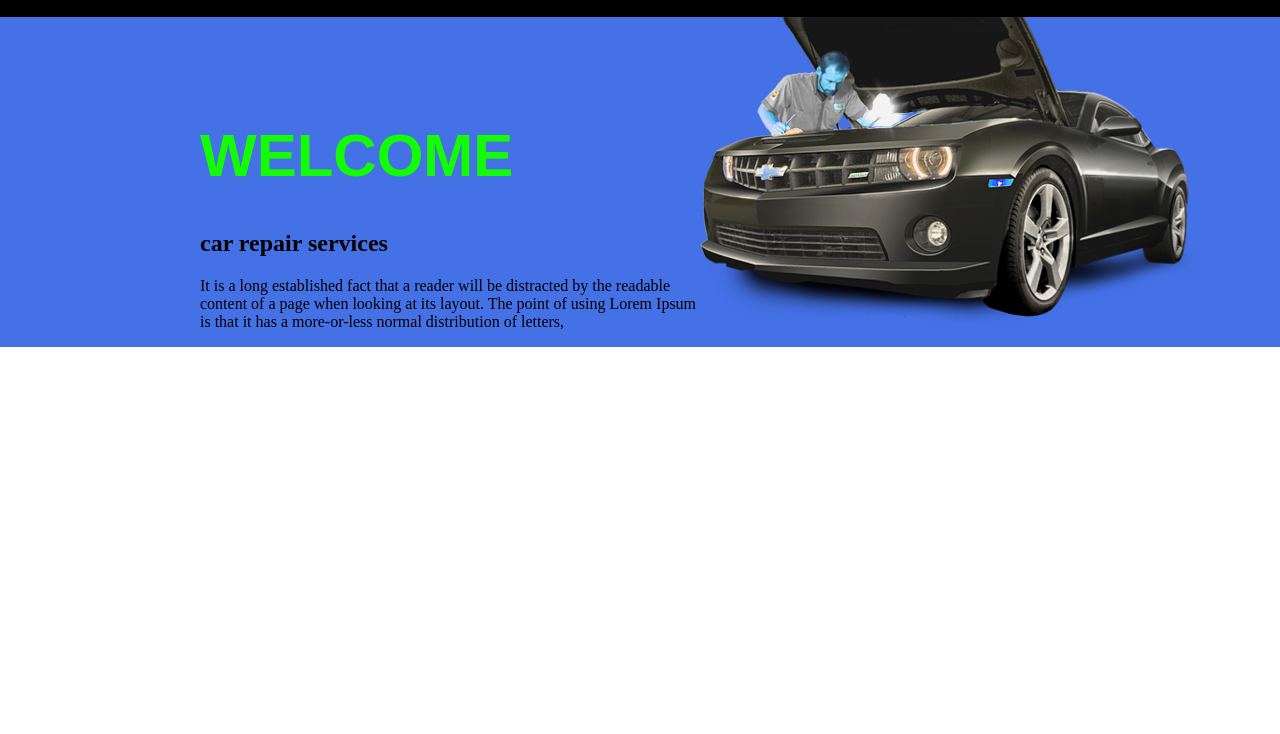
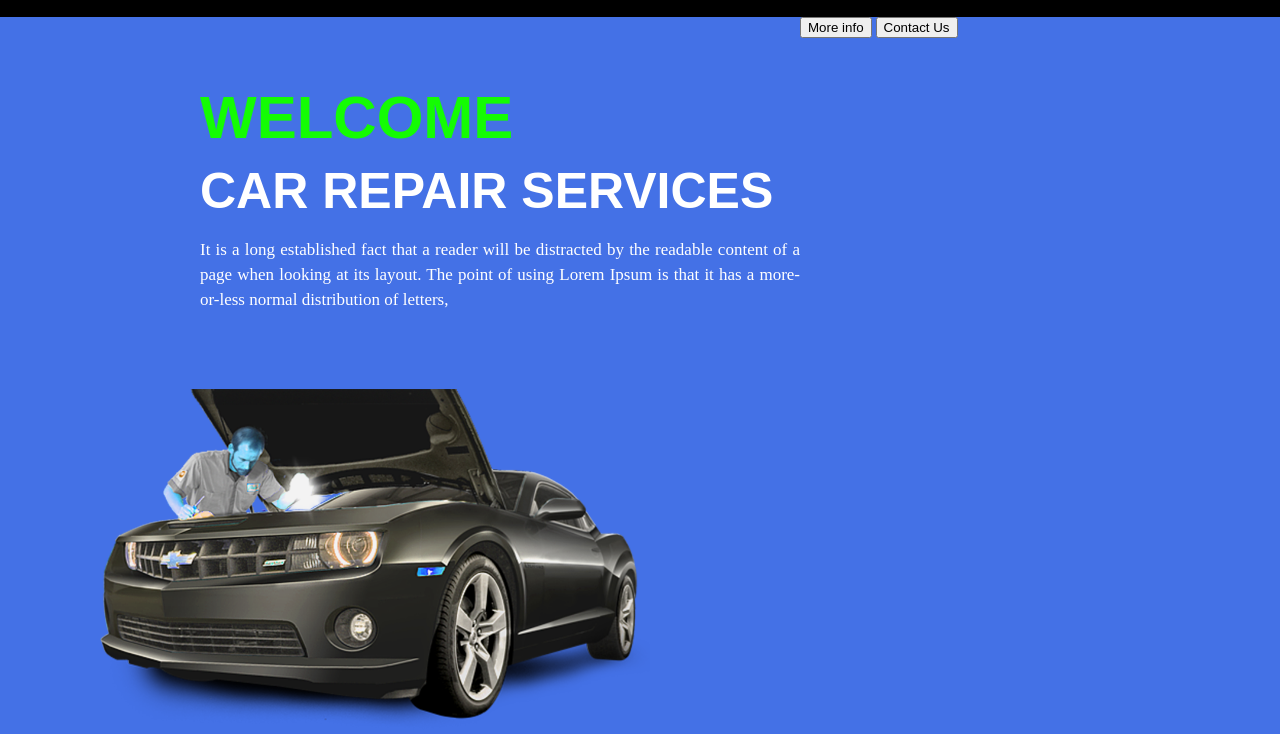
Before and after one commit to Muzahidul987/practice-2, a plain HTML site: page index.html in a window 1280 px wide. Shown: the part 67-801 px from the top of the page. Drawn offline with Linux system fonts and the light colour scheme.

Commit message:
poster section complet

```diff
--- a/index.html
+++ b/index.html
@@ -43,6 +43,11 @@
         <div class="pic_1">
             <img class="car_1" src="images/car_1.png" alt="car">
         </div>
+        <!-- Need help -->
+        <div class="button">
+            <button>More info</button>
+            <button>Contact Us</button>
+        </div>
 
     </div>
 
--- a/style.css
+++ b/style.css
@@ -70,10 +70,11 @@ a:hover{
 }
 .poster .welcome{
     margin-left: 200px;
-    margin-top: 5%;
+    margin-top: 2%;
     float: left;
-    width: 500px;
+    width: 600px;
     display: inline;
+
 }
 .poster .welcome .posret_heading span{
     color: #14fc03;
@@ -82,12 +83,33 @@ a:hover{
     font-size: 60px;
     font-family: sans-serif;
     text-transform: uppercase;
+    margin-bottom: 0px;
+}
+.poster .welcome .sub_heading{
+    color: white;
+    text-transform: uppercase;
+    font-size: 50px;
+    margin: 10px 0 0 0;
+    font-family: sans-serif;
+}
+.poster .welcome .about{
+    color: white;
+    text-align: justify;
+    line-height: 25px;
+    font-size: 17px;
 }
 .poster .pic_1{
     float: left;
-    display: inline;
+    display: block;
     width: 500px;
 }
+
 .poster .pic_1 img{
-    width: 100%;
+    width: 550px;
+    margin: 60px 0 0 100px;
+    overflow: hidden;
 }
+/* need help */
+.poster .button{
+    display:;
+}
```
